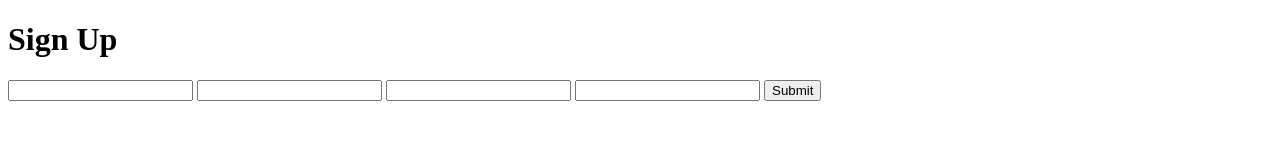
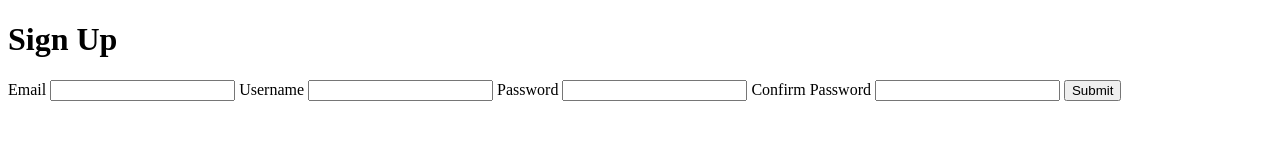
Before and after one commit to jrfoerster/HtmlRegisterPage, a plain HTML site: page index.html in a window 1280 px wide. Drawn offline with Linux system fonts and the light colour scheme.

Commit message:
index.html labels for inputs

```diff
--- a/index.html
+++ b/index.html
@@ -7,10 +7,18 @@
 <body>
     <form>
         <h1>Sign Up</h1>
-        <input type="email"/>
-        <input type="text"/>
-        <input type="password"/>
-        <input type="password"/>
+        <label for="email">Email</label>
+        <input type="email" id="email" name="email"/>
+
+        <label for="username">Username</label>
+        <input type="text" id="username" name="username"/>
+
+        <label for="password">Password</label>
+        <input type="password" id="password" name="password"/>
+
+        <label for="confirm-password">Confirm Password</label>
+        <input type="password" id="confirm-password" name="confirm-password"/>
+
         <button type="submit">Submit</button>
     </form>
 </body>
```
